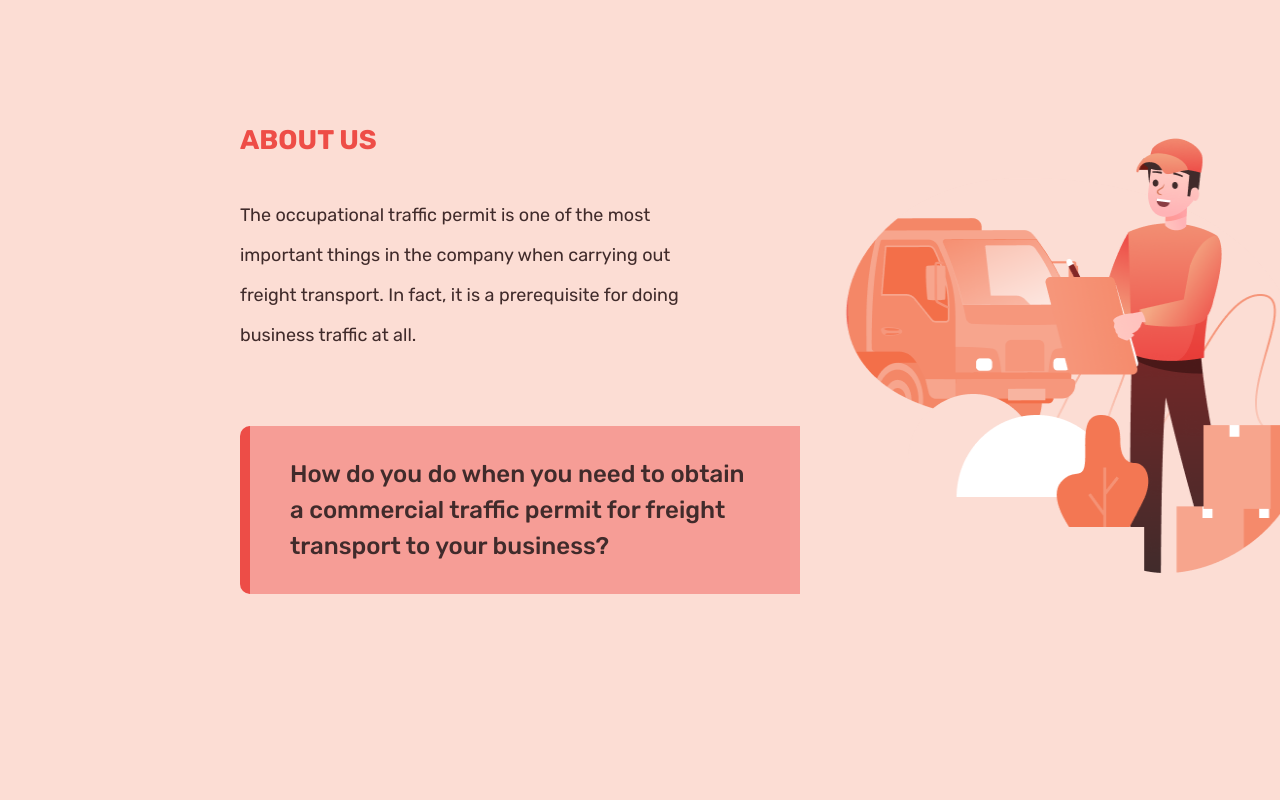
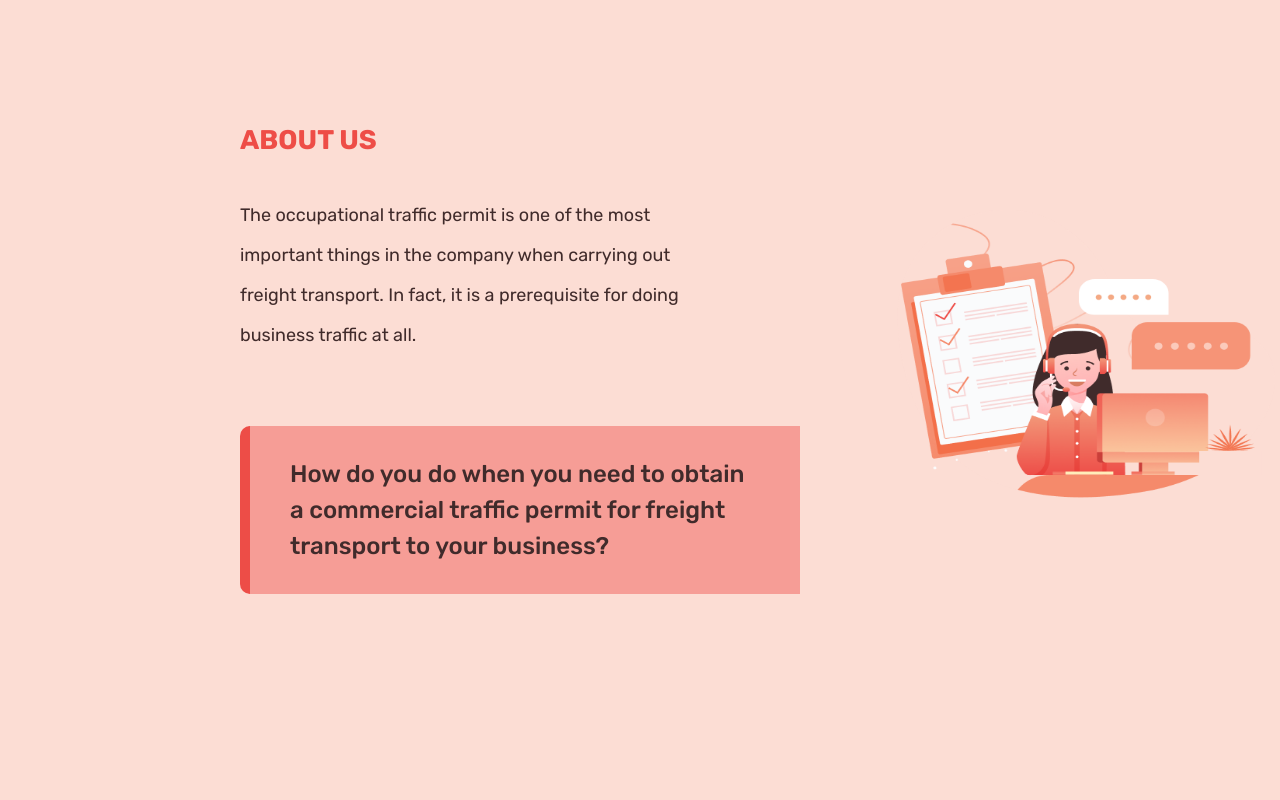
Before and after one commit to andrew65215584/goit-markup-hw-00, a plain HTML site: page index.html in a window 1280 px wide. Shown: the part 1220-2020 px from the top of the page. Drawn offline with nearby package versions, Linux system fonts and the light colour scheme.

Commit message:
фикс картинок

```diff
--- a/index.html
+++ b/index.html
@@ -60,7 +60,7 @@
 
             </div>
 
-            <img src="./images/Illustration-1.png" alt="иллюстрация перезда" width="575" height="480" class="img">
+            <img src="./images/image-2.png" alt="иллюстрация перезда" width="575" height="480" class="img">
 
         </section>
 
@@ -75,7 +75,7 @@
 
             </div>
 
-            <img src="./images/Illustration-2.png" alt="иллюстрация девочки"  class="img">
+            <img src="./images/image-2.png" alt="иллюстрация девочки"  class="img">
 
         </section>
 
```
Also changed, not shown: images/image-1.png (renamed from images/Illustration-1.png), images/image-2.png (renamed from images/illustration-2.png).
